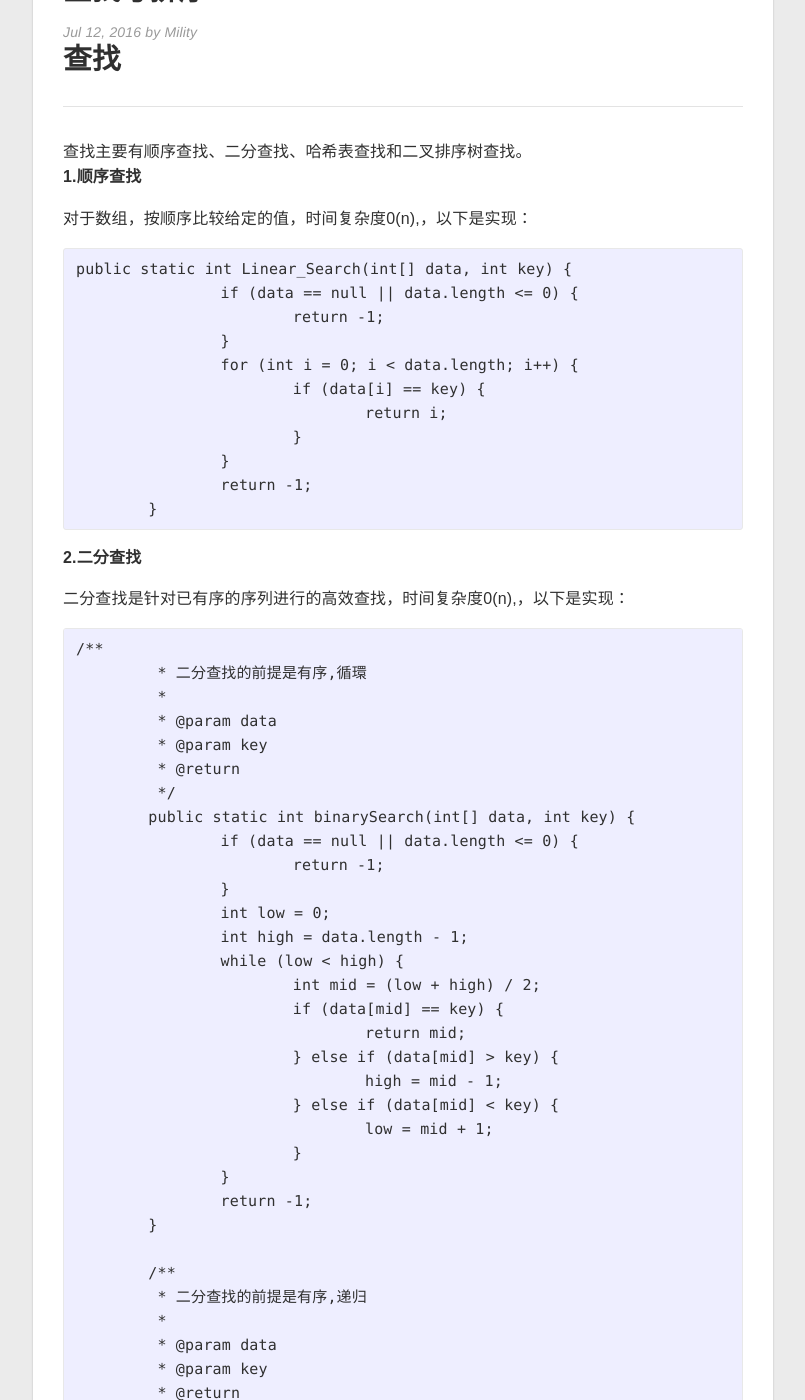
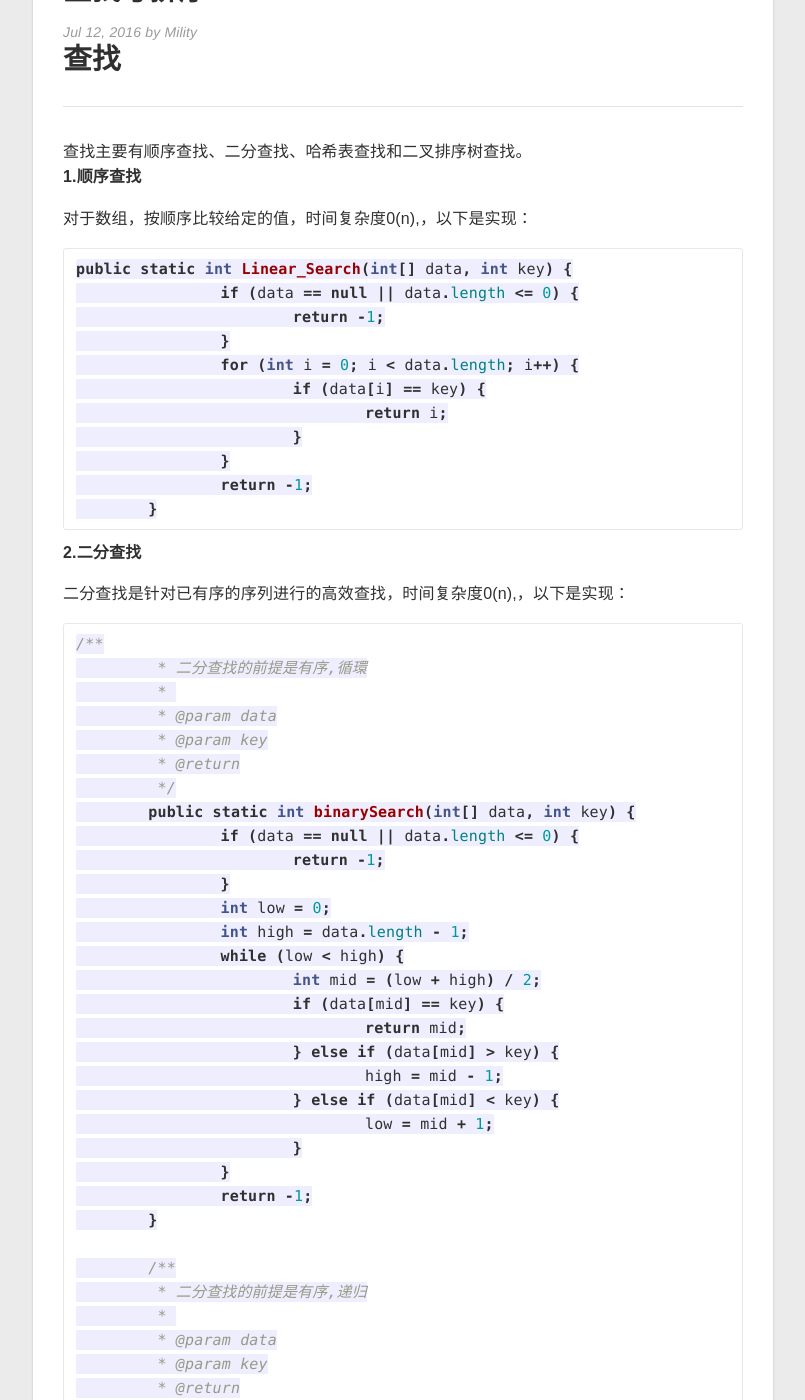
Before and after one commit to Mility/Mility.github.io, a Jekyll site: the page built from _posts/2016-07-12-查找与排序.markdown, in a window 1280 px wide and 1400 px high, scrolled down 212 px. Shown: the whole window, without its empty margins (237-1042 px from the left). Built offline with Jekyll 4.4.1, drawn with Linux system fonts in a browser that asks for light colours; nearby versions of some CDN libraries; some of the changed text lies outside the part shown.

Commit message:
Update 2016-07-12-查找与排序.markdown

````diff
--- a/_posts/2016-07-12-查找与排序.markdown
+++ b/_posts/2016-07-12-查找与排序.markdown
@@ -11,7 +11,7 @@ title: "查找与排序"
 
 对于数组，按顺序比较给定的值，时间复杂度0(n),，以下是实现：
 
-```JAVA
+```java
 public static int Linear_Search(int[] data, int key) {
 		if (data == null || data.length <= 0) {
 			return -1;
@@ -30,7 +30,7 @@ public static int Linear_Search(int[] data, int key) {
 
    二分查找是针对已有序的序列进行的高效查找，时间复杂度0(n),，以下是实现：
 
-```JAVA
+```java
 /**
 	 * 二分查找的前提是有序,循環
 	 *
@@ -107,7 +107,7 @@ public static int Linear_Search(int[] data, int key) {
 
 查找的实现：
 
-```JAVA
+```java
 boolean Search(BiTree T, int key, BiTree f, BiTree p){
     if(T==null) {
         p == f;
@@ -126,7 +126,7 @@ boolean Search(BiTree T, int key, BiTree f, BiTree p){
 
 插入的实现：
 
-```JAVA
+```java
 boolean Insert(BiTree T, int key)
 {
     if(!Search(T,key,null,p)) {
@@ -251,7 +251,7 @@ n+2(n/2)+4(n/4)+...+n*(n/n) = n+n+n+...+n=k*n=log2(n)*n
 
 快速排序比大部分排序算法都要快。尽管我们可以在某些特殊的情况下写出比快速排序快的算法，但是就通常情况而言，没有比它更快的了。快速排序是递归的，对于内存非常有限的机器来说，它不是一个好的选择。
 
-```java
+```c++
 /*
  * QuickSort.cpp
  *
````
